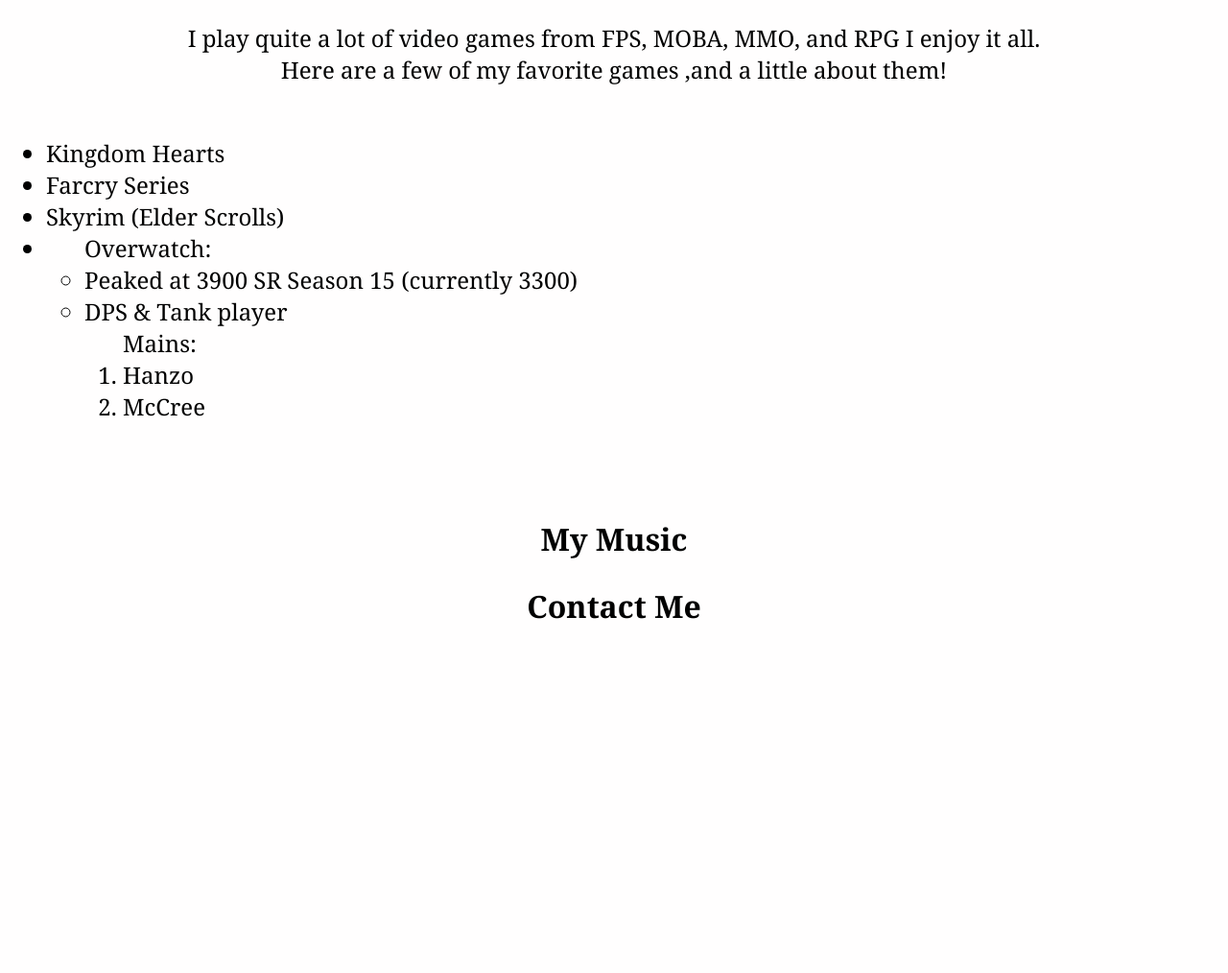
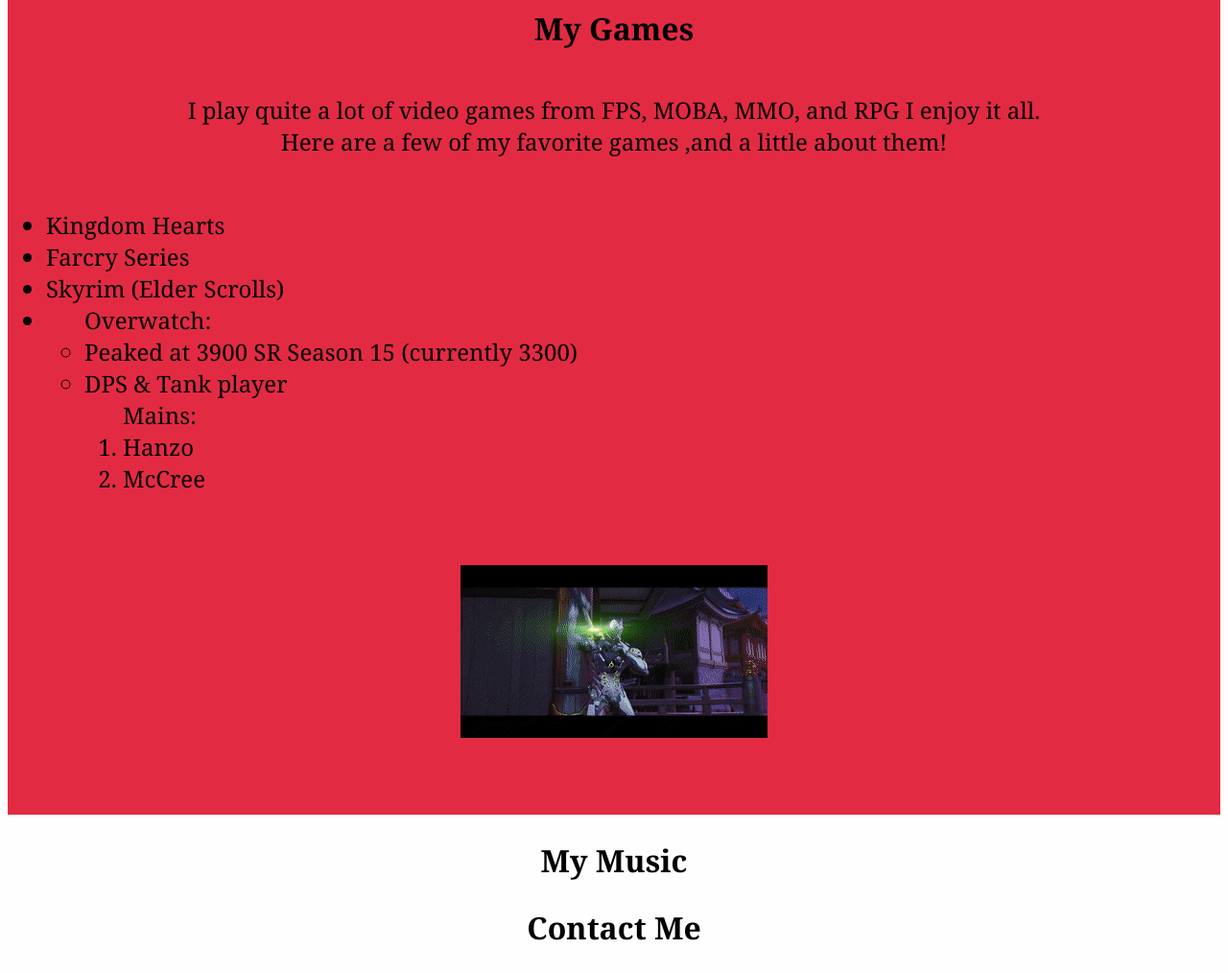
Before and after one commit to JacobHocker/prework-website-project, a plain HTML site: page index.html in a window 1280 px wide. Shown: the part 3088-4102 px from the top of the page at 96% size. Before the commit the page ends 3767 px from the top, so only its background shows below. Drawn offline with Linux system fonts and the light colour scheme; a script that the page names is missing.

Commit message:
added genji, tweaked html, styled my games section

```diff
--- a/index.html
+++ b/index.html
@@ -64,6 +64,8 @@
             </ul>
           </li>
         </ul>
+      </div>
+      <img id="genji" src="pictures/genji.gif" atl="Genji">
     </div>
     <div id="music">
       <h2>My Music</h2>
--- a/style.css
+++ b/style.css
@@ -75,6 +75,14 @@ div#animals {
   background-color: blueviolet;
 }
 
+div#games {
+  padding-top: 75px;
+  padding-bottom: 75px;
+  text-align: center;
+  font-family: Georgia, 'Times New Roman', Times, serif;
+  background-color: rgb(226, 43, 67);
+}
+
 div#animals div#nala {
   text-align: left;
   font-family: Georgia, 'Times New Roman', Times, serif;
```
Also changed, not shown: pictures/genji.gif (added), 1 other file.
